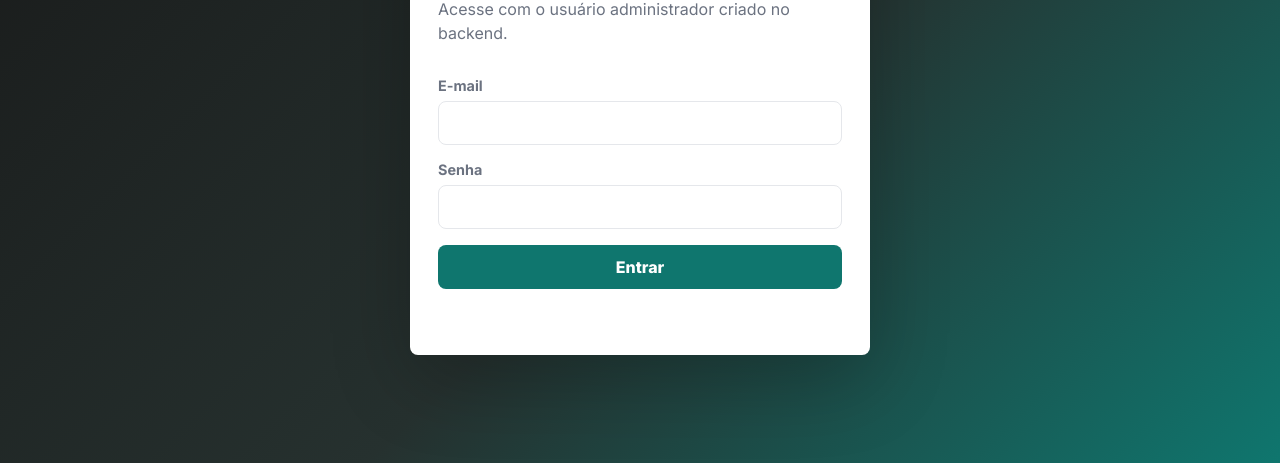
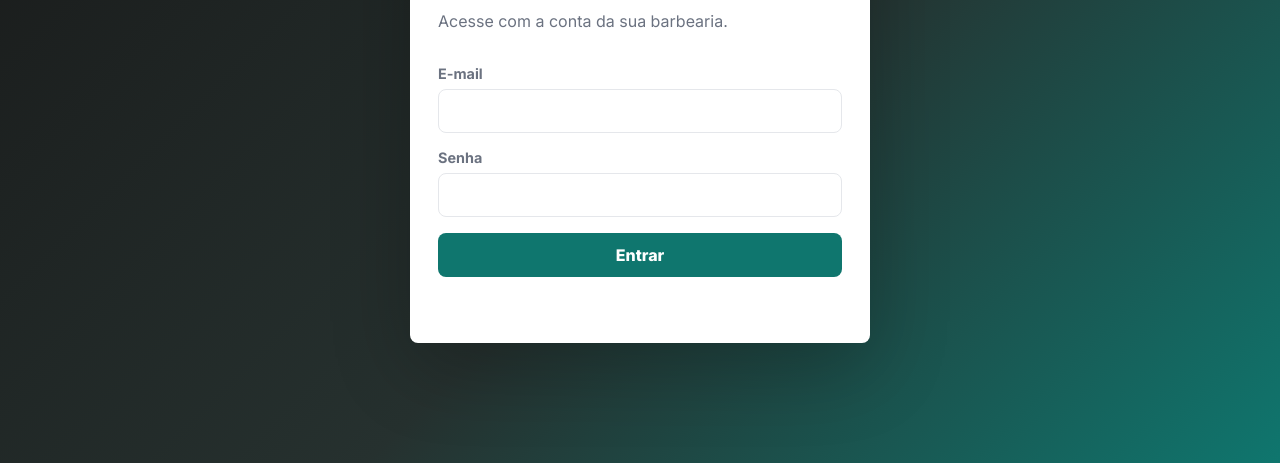
Before and after one commit to tw2n9/Assinou, a plain HTML site: page app-barbearia-admin/index.html in a window 1280 px wide. Shown: the part 337-800 px from the top of the page. Drawn offline with Linux system fonts and the light colour scheme.

Commit message:
Ajustar texto do login do admin

```diff
--- a/app-barbearia-admin/index.html
+++ b/app-barbearia-admin/index.html
@@ -27,7 +27,7 @@
 
       <form id="loginForm" class="login-form">
         <h1>Entrar</h1>
-        <p>Acesse com o usuário administrador criado no backend.</p>
+        <p>Acesse com a conta da sua barbearia.</p>
 
         <label>
           E-mail
```
